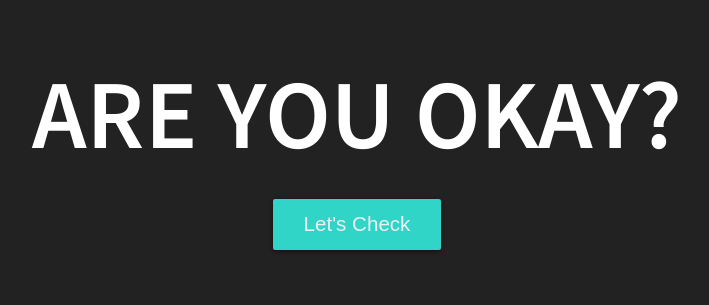
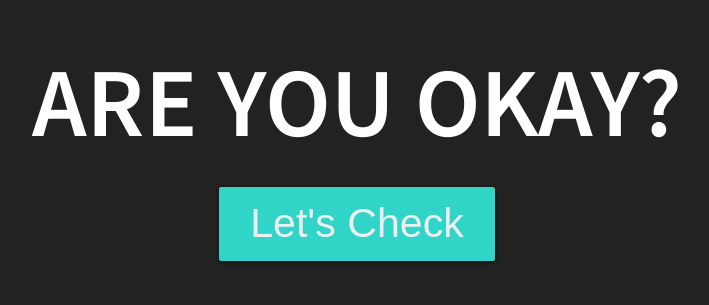
Before and after one commit to wasv/okay.wasv.me, a plain HTML site: page index.html in a window 1280 px wide. Shown: the part 214-519 px from the top of the page, without its empty margins (283-992 px from the left). Drawn offline with Linux system fonts and the light colour scheme.

Commit message:
Increased button font size.

```diff
--- a/index.html
+++ b/index.html
@@ -40,7 +40,7 @@
                     }
 
                     .btn span {
-                        font-size: 1.5em;
+                        font-size: 3em;
                         display: block;
                         padding: 12px 24px;
                     }
```
